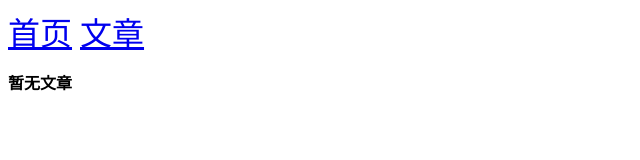
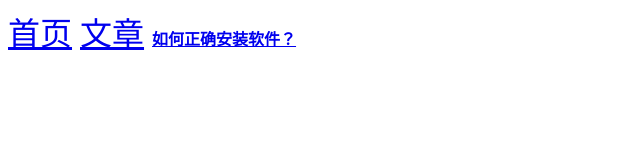
Before and after one commit to zhangyiweigithub/zhangyiweigithub.github.io, a plain HTML site: page article.html in a window 1280 px wide. Shown: the whole page, without its empty margins (0-640 px from the left). Drawn offline with Linux system fonts and the light colour scheme.

Commit message:
Update article.html

```diff
--- a/article.html
+++ b/article.html
@@ -10,7 +10,7 @@
         <a href="/article.html">文章</a>
     </font>
     <b>
-        <p>暂无文章</p>
+        <a href="/article/1.pdf">如何正确安装软件？</a>
     </b>
 </body>
 </html>
```
